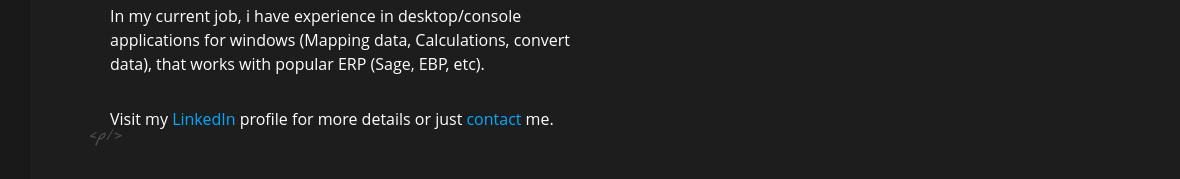
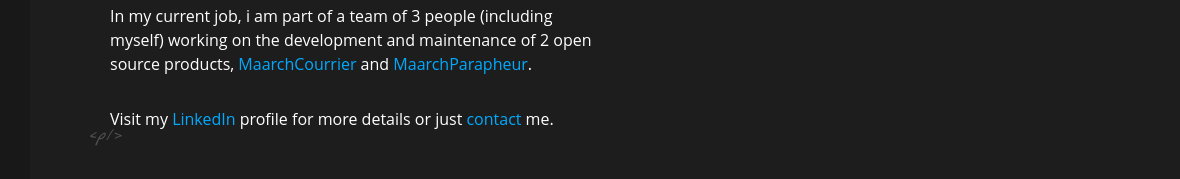
Before and after one commit to JDevs10/JDevs10.github.io, a plain HTML site: page skills.html in a window 1280 px wide. Shown: the part 621-800 px from the top of the page, 100-1280 px from the left. Drawn offline with Linux system fonts and the light colour scheme.

Commit message:
FIX TIME 0:05 remove bootstrap links && update info

```diff
--- a/skills.html
+++ b/skills.html
@@ -4,8 +4,6 @@
     <meta charset="UTF-8">
     <meta http-equiv="X-UA-Compatible" content="IE=edge">
     <meta name="viewport" content="width=device-width, initial-scale=1.0">
-    <!-- <link href="https://cdn.jsdelivr.net/npm/bootstrap@5.0.0-beta3/dist/css/bootstrap.min.css" rel="stylesheet" integrity="sha384-eOJMYsd53ii+scO/bJGFsiCZc+5NDVN2yr8+0RDqr0Ql0h+rP48ckxlpbzKgwra6" crossorigin="anonymous"> -->
-    <!-- <link rel="stylesheet" href="https://pro.fontawesome.com/releases/v5.10.0/css/all.css" integrity="sha384-AYmEC3Yw5cVb3ZcuHtOA93w35dYTsvhLPVnYs9eStHfGJvOvKxVfELGroGkvsg+p" crossorigin="anonymous"/> -->
     <link rel="stylesheet" href="css/font.css">
     <link rel="stylesheet" href="css/styles.css">
     <link rel="stylesheet" href="css/bg-styles.css">
@@ -34,7 +32,7 @@
 
                             <p>Finished my studies in Paris and began working as a full-stack developer, i'am curious and looking for experience in application development with amazing people.</p>
                             <p>Actually i create successful responsive apps and websites that are fast, easy to use and built with best practices. Mobile development is my main area of expertise, Android Studio, Java, React Native, JS, by making online and offline user friendly apps.</p>
-                            <p>In my current job, i have experience in desktop/console applications for windows (Mapping data, Calculations, convert data), that works with popular ERP (Sage, EBP, etc).</p>
+                            <p>In my current job, i am part of a team of 3 people (including myself) working on the development and maintenance of 2 open source products, <a href="https://www.xelians.fr/nos-solutions/maarch-courrier" target="_blank">MaarchCourrier </a> and <a href="https://www.xelians.fr/nos-solutions/parapheur-electronique" target="_blank">MaarchParapheur</a>.</p>
                             <p>Visit my <a href="https://www.linkedin.com/in/jean-laurent-duzant-580287171" target="_blank">LinkedIn </a>profile for more details or just <a href="contact.html">contact </a>me.</p>
 
                         </div>
@@ -101,7 +99,5 @@
             <span class="tags bottom-tags"> <br> &lt;/html&gt; </span>
         </div>
     </div>
-    <!-- <script src="https://cdn.jsdelivr.net/npm/@popperjs/core@2.9.1/dist/umd/popper.min.js" integrity="sha384-SR1sx49pcuLnqZUnnPwx6FCym0wLsk5JZuNx2bPPENzswTNFaQU1RDvt3wT4gWFG" crossorigin="anonymous"></script>
-    <script src="https://cdn.jsdelivr.net/npm/bootstrap@5.0.0-beta3/dist/js/bootstrap.min.js" integrity="sha384-j0CNLUeiqtyaRmlzUHCPZ+Gy5fQu0dQ6eZ/xAww941Ai1SxSY+0EQqNXNE6DZiVc" crossorigin="anonymous"></script> -->
 </body>
 </html>
```
Also changed, not shown: 404.html (+0 -2 lines), about.html (+1 -5 lines).
